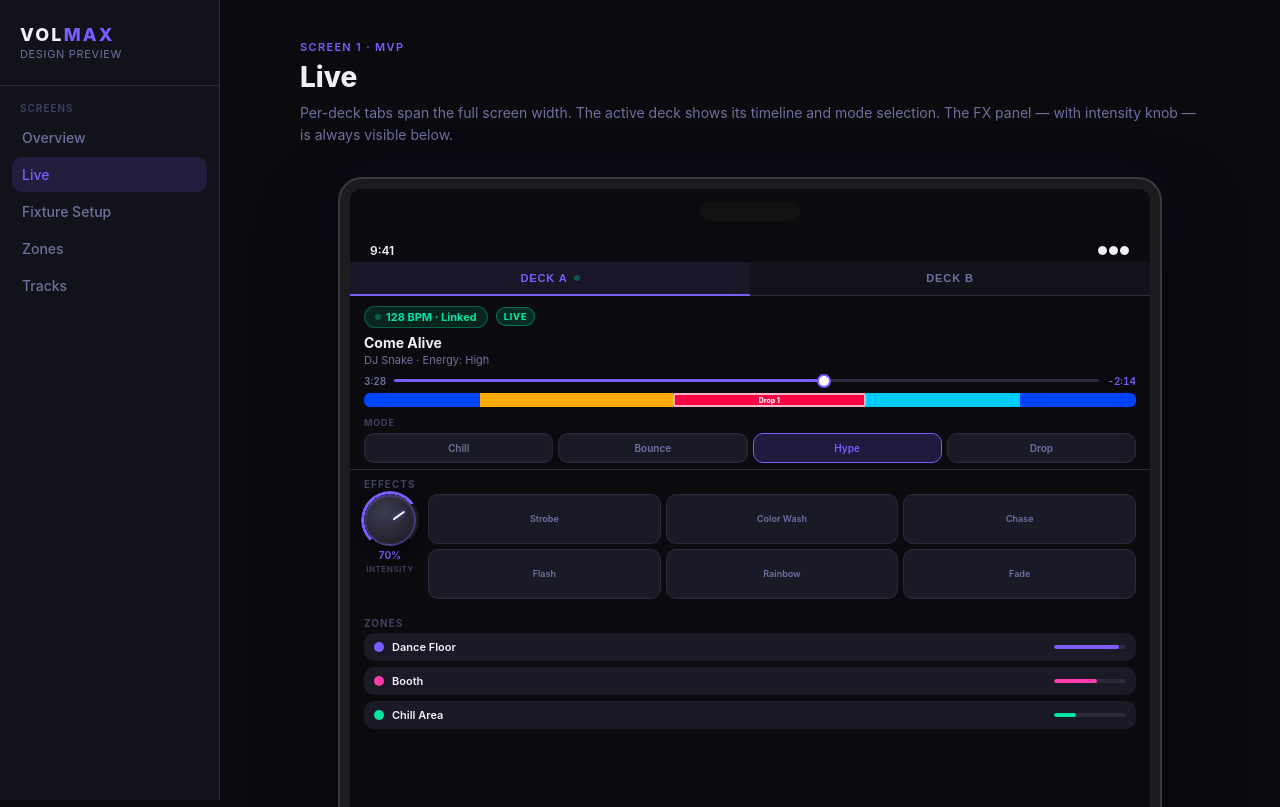
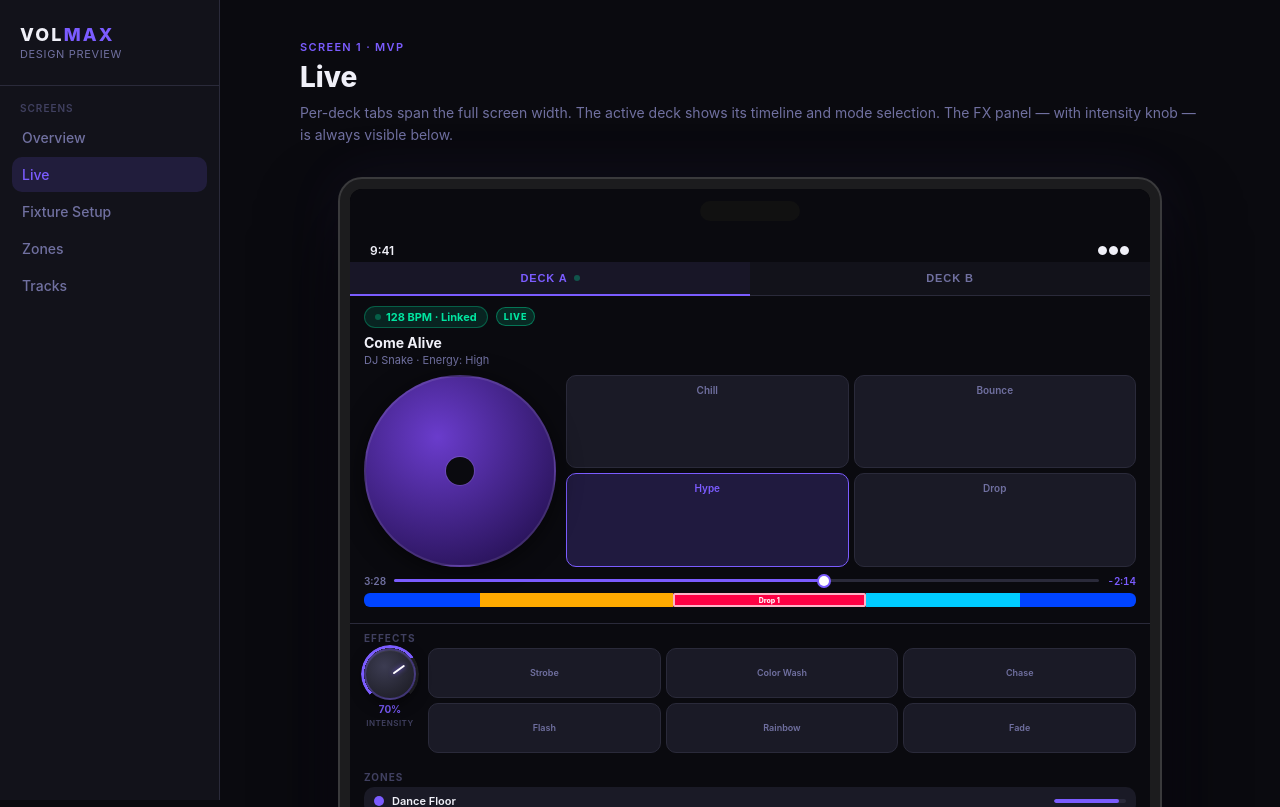
Before and after one commit to nefritzler/volmax, a Python web app: template templates/performance.html in a window 1280 px wide. Shown: the top 807 px of the page. Run offline with Jinja, Linux system fonts and the light colour scheme; the template is opened without the code that fills it, so the values that code supplies are empty.

Commit message:
Live tab: circular album art with repositioned mode buttons
- Added 192px circular album art below track title on each deck
- Vinyl-style center hole detail on the circle
- Moved mode buttons (Chill/Bounce/Hype/Drop) into a 2x2 grid
  alongside the artwork instead of a separate horizontal row below

Co-Authored-By: Claude Sonnet 4.6 <noreply@anthropic.com>

```diff
--- a/templates/performance.html
+++ b/templates/performance.html
@@ -196,21 +196,45 @@
   white-space: nowrap;
 }
 
-/* ── Mode Selection (inside deck content) ─── */
-.mode-row-label {
-  font-size: 9px;
-  font-weight: 700;
-  letter-spacing: 0.1em;
-  text-transform: uppercase;
-  color: var(--text-muted);
-  margin-bottom: 5px;
+/* ── Album Art + Mode Row ─── */
+.deck-art-row {
+  display: flex;
+  align-items: center;
+  gap: 10px;
+  margin-bottom: 8px;
 }
 
-.modes-row {
+.album-art {
+  width: 192px;
+  height: 192px;
+  border-radius: 50%;
+  flex-shrink: 0;
+  border: 2px solid rgba(255,255,255,0.1);
+  box-shadow: 0 4px 24px rgba(0,0,0,0.6);
+  position: relative;
+}
+
+.album-art::after {
+  content: '';
+  position: absolute;
+  width: 28px; height: 28px;
+  background: var(--bg);
+  border-radius: 50%;
+  top: 50%; left: 50%;
+  transform: translate(-50%,-50%);
+  box-shadow: 0 0 0 1px rgba(255,255,255,0.12);
+}
+
+.modes-side {
+  flex: 1;
   display: grid;
-  grid-template-columns: repeat(4, 1fr);
+  grid-template-columns: repeat(2, 1fr);
+  grid-template-rows: repeat(2, 1fr);
   gap: 5px;
+  align-self: stretch;
 }
+
+/* ── Mode Selection (inside deck content) ─── */
 
 .mode-btn {
   background: var(--surface2);
@@ -436,6 +460,16 @@
             </div>
             <div class="track-title">Come Alive</div>
             <div class="track-artist">DJ Snake · Energy: High</div>
+            <!-- Album Art + Mode Selection -->
+            <div class="deck-art-row">
+              <div class="album-art" style="background:radial-gradient(circle at 38% 32%, #6a3ccc, #1a0a40)"></div>
+              <div class="modes-side">
+                <div class="mode-btn" onclick="selectMode(this)"><div class="mode-name">Chill</div></div>
+                <div class="mode-btn" onclick="selectMode(this)"><div class="mode-name">Bounce</div></div>
+                <div class="mode-btn active" onclick="selectMode(this)"><div class="mode-name">Hype</div></div>
+                <div class="mode-btn" onclick="selectMode(this)"><div class="mode-name">Drop</div></div>
+              </div>
+            </div>
             <!-- Progress / time remaining -->
             <div class="perf-progress">
               <span class="perf-time">3:28</span>
@@ -453,14 +487,6 @@
               <div class="pcm-seg" style="width:20%;background:#00ccff"></div>
               <div class="pcm-seg" style="width:15%;background:#0044ff"></div>
             </div>
-            <!-- Mode Selection -->
-            <div class="mode-row-label">Mode</div>
-            <div class="modes-row">
-              <div class="mode-btn" onclick="selectMode(this)"><div class="mode-name">Chill</div></div>
-              <div class="mode-btn" onclick="selectMode(this)"><div class="mode-name">Bounce</div></div>
-              <div class="mode-btn active" onclick="selectMode(this)"><div class="mode-name">Hype</div></div>
-              <div class="mode-btn" onclick="selectMode(this)"><div class="mode-name">Drop</div></div>
-            </div>
           </div>
 
           <!-- ── Deck B Content (hidden by default) ── -->
@@ -473,6 +499,16 @@
             </div>
             <div class="track-title">Titanium (DJ Edit)</div>
             <div class="track-artist">David Guetta · Energy: Medium</div>
+            <!-- Album Art + Mode Selection -->
+            <div class="deck-art-row">
+              <div class="album-art" style="background:radial-gradient(circle at 38% 32%, #cc5500, #1a0800)"></div>
+              <div class="modes-side">
+                <div class="mode-btn active" onclick="selectMode(this)"><div class="mode-name">Chill</div></div>
+                <div class="mode-btn" onclick="selectMode(this)"><div class="mode-name">Bounce</div></div>
+                <div class="mode-btn" onclick="selectMode(this)"><div class="mode-name">Hype</div></div>
+                <div class="mode-btn" onclick="selectMode(this)"><div class="mode-name">Drop</div></div>
+              </div>
+            </div>
             <div class="perf-progress">
               <span class="perf-time">0:00</span>
               <div class="perf-scrub-track">
@@ -486,14 +522,6 @@
               <div class="pcm-seg" style="width:30%;background:#ffaa00"></div>
               <div class="pcm-seg" style="width:30%;background:#ff00cc"></div>
               <div class="pcm-seg" style="width:20%;background:#00ccff"></div>
-            </div>
-            <!-- Mode Selection -->
-            <div class="mode-row-label">Mode</div>
-            <div class="modes-row">
-              <div class="mode-btn active" onclick="selectMode(this)"><div class="mode-name">Chill</div></div>
-              <div class="mode-btn" onclick="selectMode(this)"><div class="mode-name">Bounce</div></div>
-              <div class="mode-btn" onclick="selectMode(this)"><div class="mode-name">Hype</div></div>
-              <div class="mode-btn" onclick="selectMode(this)"><div class="mode-name">Drop</div></div>
             </div>
           </div>
 
```
